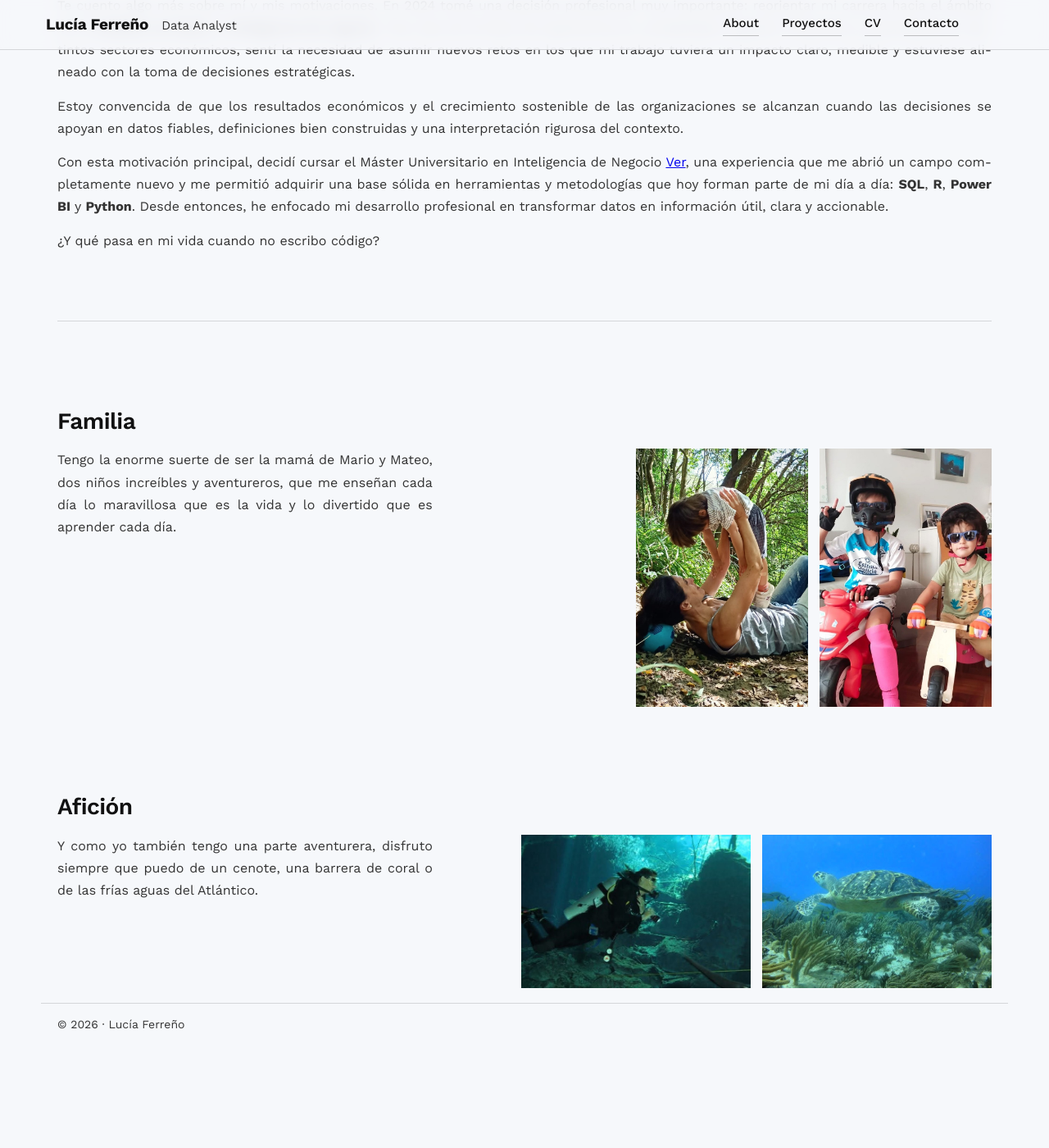
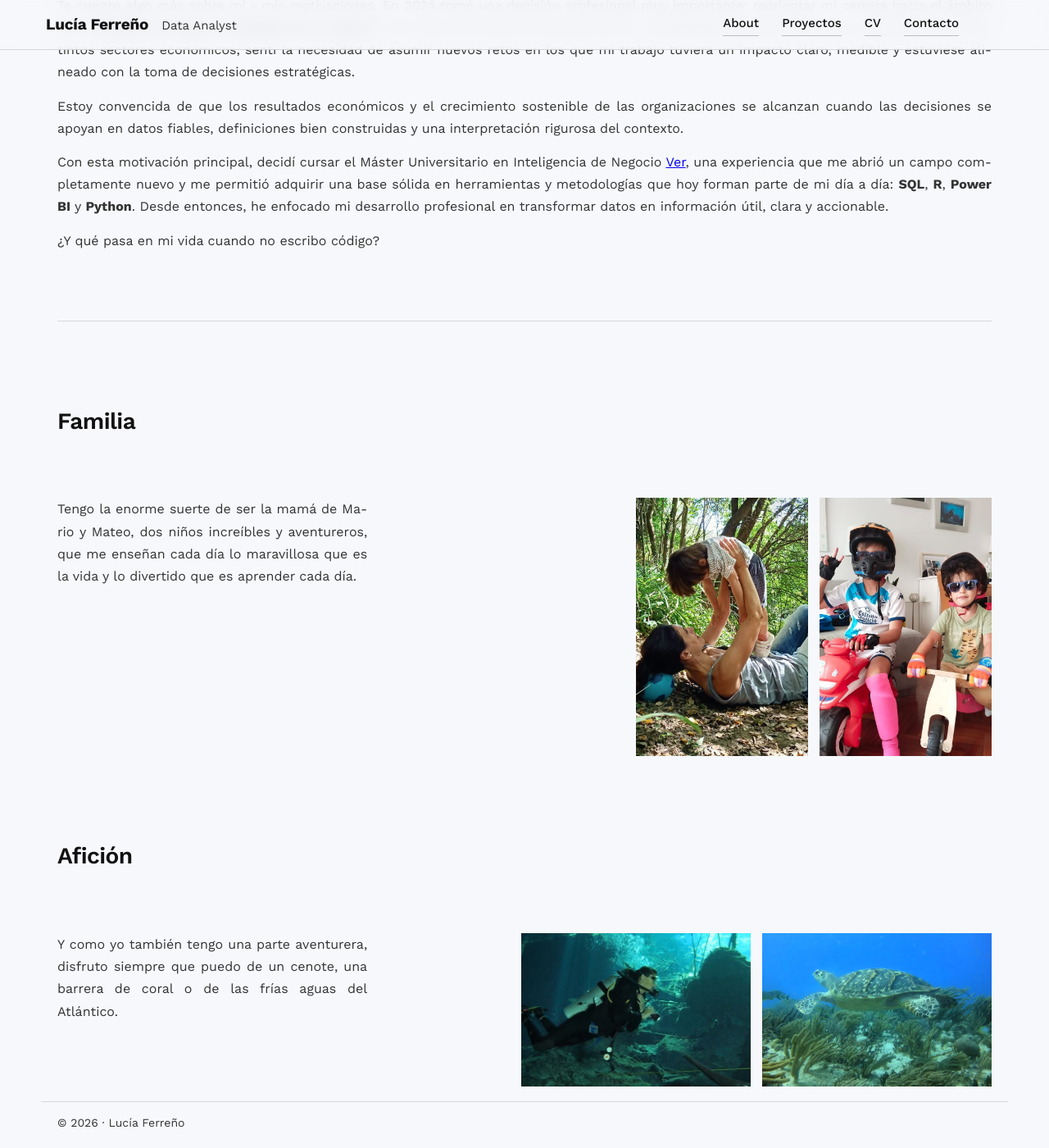
Before and after one commit to lucia-ferreno-pico/Portfolio, a Jekyll site: the page built from about.md, in a window 1280 px wide and 1400 px high, scrolled down 359 px. Shown: the whole window at 82% size. Built offline with Jekyll 4.4.1, drawn with Linux system fonts in a browser that asks for light colours; before the commit the page ends 1639 px from its top, so only the background shows below that.

Commit message:
Update main.css

```diff
--- a/assets/css/main.css
+++ b/assets/css/main.css
@@ -1321,7 +1321,7 @@ projects-page .projects-title{
 
 .about-page .personal-block h2{
   font-size: 28px;
-  margin: 0 0 10px 0;
+  margin: 0 0 70px 0;
 }
 
 /* 2 columnas: texto + fotos */
@@ -1366,7 +1366,7 @@ projects-page .projects-title{
 }
 /* Texto más estrecho en secciones personales */
 .about-page .personal-text p{
-  max-width: 46ch;   /* más estrecho, editorial */
+  max-width: 38ch;   /* más estrecho, editorial */
 }
 
 /* Responsive: en móvil apila y centra */
```
